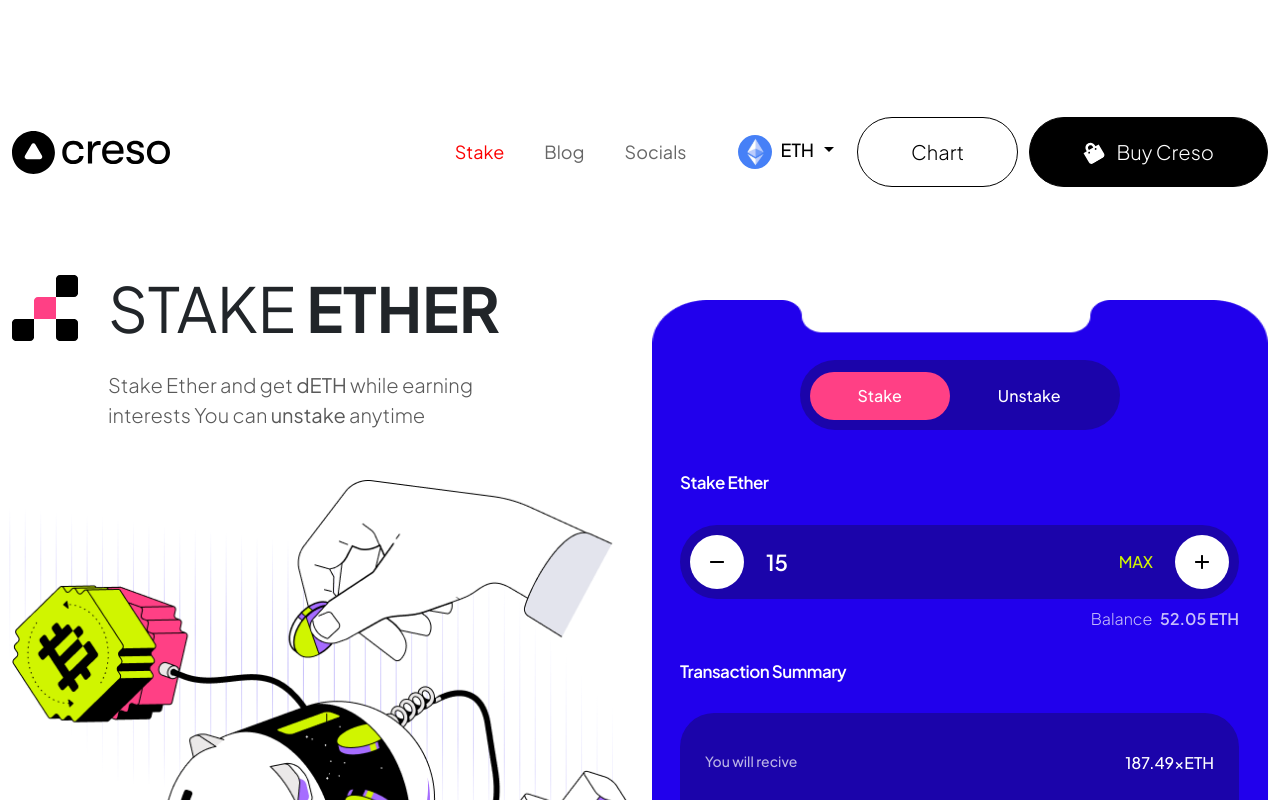
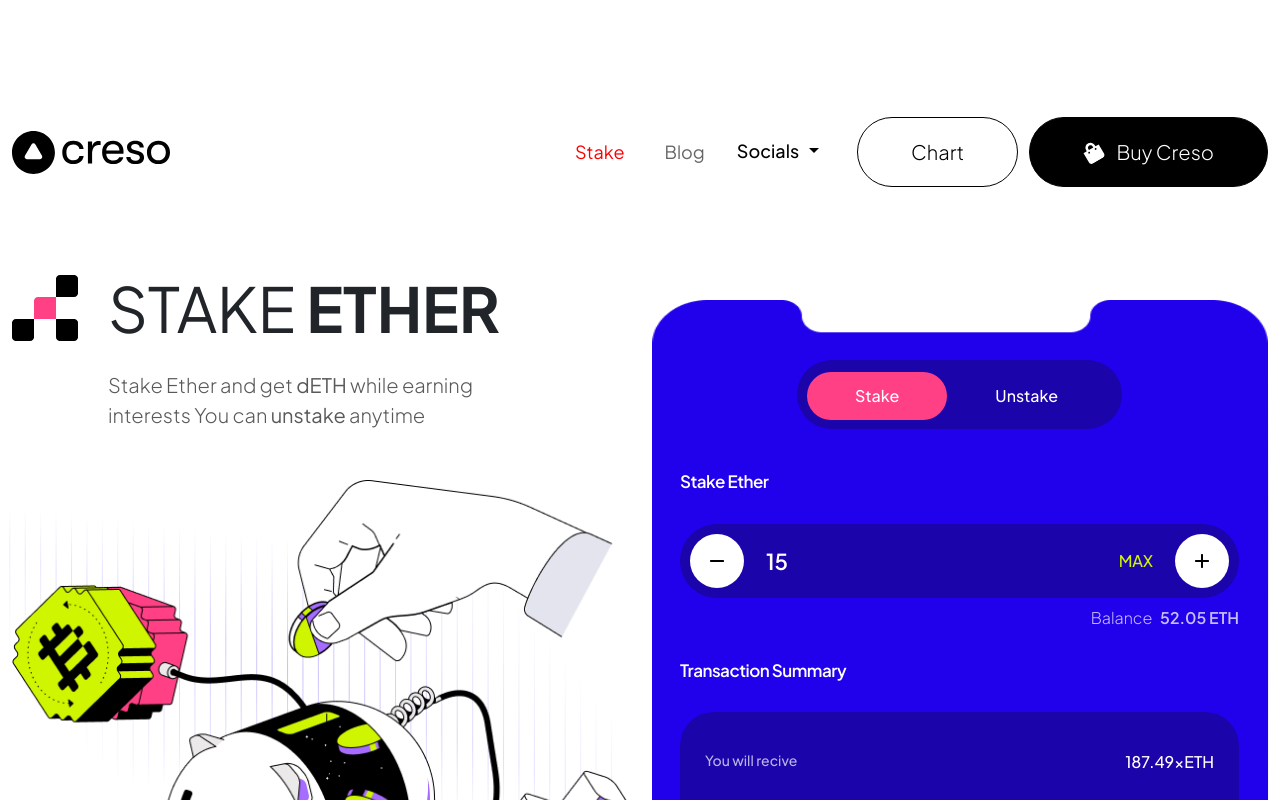
Before and after one commit to imranhwebdev/creso, a React (Vite) app: page /stake in a window 1280 px wide. Shown: the top 800 px of the page. Built offline with nearby package versions, Linux system fonts and the light colour scheme.

Commit message:
finaldone

```diff
--- a/src/App.jsx
+++ b/src/App.jsx
@@ -2,6 +2,7 @@
 import { BrowserRouter, Route, Routes } from 'react-router-dom'
 import HomePage from './Pages/HomePage.jsx';
 import StakePage from './Pages/StakePage.jsx';
+import NotFound from './Pages/NotFound.jsx';
 function App() {
   return (
     <>
@@ -9,6 +10,7 @@
       <Routes>
         <Route path='/' element={<HomePage/>} />
         <Route path='/stake' element={<StakePage/>} />
+        <Route path='*' element={<NotFound/>} />
       </Routes>
     </BrowserRouter>
     </>
--- a/src/assets/scss/_base.scss
+++ b/src/assets/scss/_base.scss
@@ -12,11 +12,12 @@
 }
 
 ::-webkit-scrollbar-thumb {
-    background: $primary;
+    background: #2100EC;
     border-radius: 20px;
+    border-radius: 0px 0px 20px 20px;
 }
 div::-webkit-scrollbar-thumb {
-    background: $primary;
+    background: #2100EC;
 }
 
 body {
--- a/src/assets/scss/_main.scss
+++ b/src/assets/scss/_main.scss
@@ -911,24 +911,21 @@
             background-position: top left;
             z-index: -1;
         }
-        & .stake__switch{
-            max-width: 320px;
+        & .nav-tabs{
+            max-width: 325px;
             border-radius: 36.653px;
             background: #1B04AA;
             padding: 10px;
             margin: 0 auto;
             margin-bottom: 40px;
             padding-top: 12px;
+            border:0;
             @include sm{
                 margin-bottom: 24px;
                 max-width: 230px;
             }
-            ul{
-                @include sm{
-                    display: flex;
-                    justify-content: space-between;
-                }
             li{
+               button{
                 display: inline-block;
                 color: $white;
                 font-size: 16px;
@@ -936,22 +933,26 @@
                 line-height: 150%;
                 cursor: pointer;
                 padding: 12px 48px;
+                border:0;
+                border-radius: 43.872px;
                 @include sm{
                     font-size: 12px;
                     width: 100px;
                     padding: 12px 0;
                     text-align: center;
                 }
+               }
 
             }
-                li.active{
+            li{
+                button.active{
                     border-radius: 43.872px;
                     background: #FF4085;
+                }
             }
             li:hover{
                 border-radius: 43.872px;
                 background: #FF4085;
-                }
             }
         }
         .stake__box_title{
@@ -997,7 +998,7 @@
                     }
                 }
                 figure:hover{
-                    background: rgba(255, 255, 255, 0.50);
+                    background: rgba(255, 255, 255, 0.81);
                 }
                 span{
                     color: $white;
@@ -1036,7 +1037,7 @@
                     }
                 }
                 figure:hover{
-                    background: rgba(255, 255, 255, 0.50);
+                    background: rgba(255, 255, 255, 0.81);
                 }
 
                 span{
--- a/src/components/Header.jsx
+++ b/src/components/Header.jsx
@@ -4,7 +4,6 @@
 import Navbar from 'react-bootstrap/Navbar';
 import Button from 'react-bootstrap/Button';
 import logo from '../assets/img/site-logo.svg'
-import { Link, animateScroll as scroll} from 'react-scroll';
 import {FaShoppingBag} from "react-icons/fa";
 import Dropdown from 'react-bootstrap/Dropdown';
 import Humbergere from '../assets/img/humberger.svg'
@@ -12,7 +11,7 @@
 import Twitter from '../assets/img/twitter.svg'
 import Telegram from '../assets/img/telegram.svg'
 import Discord from '../assets/img/descord.svg'
-import avater from '../assets/img/menu__popup_avater.png'
+// import avater from '../assets/img/menu__popup_avater.png'
 import { NavLink } from 'react-router-dom';
 
 export default function Header(){
@@ -21,30 +20,38 @@
         setIsMobile(!isMobile);}
 
     const [activeSocial, setActiveSocial] = useState({
-        title:'ETH',
-        img:Eth
+        title:'Socials',
     });
     const [socialList, setSocialList] = useState([
         {
-            title:'ETH',
-            img: Eth
-        },
-        {
             title:'Twitter',
-            img:Twitter
+            img:Twitter,
+            url:'/twitter.com'
         },
         {
             title:'Telegram',
-            img:Telegram
+            img:Telegram,
+            url:'/telegram.com',
         },
         {
             title:'Discord',
-            img:Discord
+            img:Discord,
+            url:'/discord.com',
         },
     ]);
     const changeSocial = (e) => {
         setActiveSocial(e)
     }
+
+    const [socialShow, setClassName] = useState('');
+    const socialHandleClick = () => {
+        if (socialShow === '') {
+        setClassName('show_social');
+        } else {
+        setClassName('');
+        }
+    };
+
     return(
         <header className="heading">
             <Navbar collapseOnSelect expand="lg">
@@ -59,13 +66,26 @@
                     </div>
                     <Navbar.Collapse id="responsive-navbar-nav">
                         <Nav className="ms-auto">
-                            <NavLink to="/stake">Stake</NavLink>
-                            <NavLink to="/blog">Blog</NavLink>
-                            <NavLink to="/socials">Socials</NavLink>
+                            <li><NavLink to="/stake">Stake</NavLink></li>
+                            <li><NavLink to="/blog">Blog</NavLink></li>
+                            <li>
+                            <Dropdown>
+                                <Dropdown.Toggle>
+                                    {activeSocial.title}
+                                </Dropdown.Toggle>
+                                <Dropdown.Menu className='overflow-hidden'>
+                                    {socialList.map((item, index) => (
+                                        <Dropdown.Item>
+                                            <a href={item.url}><img src={item.img} alt="" /> {item.title}</a>
+                                        </Dropdown.Item>
+                                    ))}
+                                </Dropdown.Menu>
+                            </Dropdown>
+                            </li>
                         </Nav>
                     </Navbar.Collapse>
                     <div className='header-buttons d-flex align-items-center'>
-                            <Dropdown>
+                            {/* <Dropdown>
                                 <Dropdown.Toggle>
                                     <img src={activeSocial.img} alt="" /> {activeSocial.title}
                                 </Dropdown.Toggle>
@@ -76,17 +96,17 @@
                                         </Dropdown.Item>
                                     ))}
                                 </Dropdown.Menu>
-                            </Dropdown>
+                            </Dropdown> */}
                         <a href="/" className='base-btn'>Chart</a>
                         <a href="/" className='base-btn active Buy'><FaShoppingBag /><span> Buy Creso</span></a>
                     </div>
                     {!isMobile ? '' :
                     <div className='menu__popup'>
-                        <figure className='avater'>
+                        {/* <figure className='avater'>
                             <img src={avater} alt="" />
                         </figure>
-                        <p>0xBa9f...273c71D</p>
-                        <Dropdown>
+                        <p>0xBa9f...273c71D</p> */}
+                        {/* <Dropdown>
                             <Dropdown.Toggle>
                                 <img src={activeSocial.img} alt="" /> {activeSocial.title}
                             </Dropdown.Toggle>
@@ -97,16 +117,17 @@
                                     </Dropdown.Item>
                                 ))}
                             </Dropdown.Menu>
-                        </Dropdown>
+                        </Dropdown> */}
+                        <a href="/" className='base-btn'>connect wallet</a>
                         <div className="mobile__menu">
                             <ul>
                                 <li><NavLink to="/stake">Stake</NavLink></li>
                                 <li><NavLink to="/blog">Blog</NavLink></li>
-                                <li><NavLink to="/socials">Socials</NavLink></li>
+                                <li onClick={socialHandleClick}><NavLink>Socials</NavLink></li>
                             </ul>
                         </div>
                         <div className="header__social__icon">
-                            <ul>
+                            <ul className={socialShow}>
                                 <li><a href="/"><img src={Twitter} alt="" /></a></li>
                                 <li><a href="/"><img src={Telegram} alt="" /></a></li>
                                 <li><a href="/"><img src={Discord} alt="" /></a></li>
--- a/src/components/StakeFooter.jsx
+++ b/src/components/StakeFooter.jsx
@@ -11,9 +11,9 @@
                 <Col lg={4}>
                     <div className="footer-menu">
                         <ul>
-                            <li><NavLink to="stake"  spy={true} smooth={true} offset={50} duration={500} >Stake</NavLink></li>
-                            <li><NavLink to="blog" spy={true} smooth={true} offset={50} duration={500} >Blog</NavLink></li>
-                            <li><NavLink to="socials" spy={true} smooth={true} offset={50} duration={500} >Socials</NavLink></li>
+                            <li><NavLink to="/stake" >Stake</NavLink></li>
+                            <li><NavLink to="/blog">Blog</NavLink></li>
+                            <li><NavLink to="/socials">Socials</NavLink></li>
                         </ul>
                     </div>
                 </Col>
--- a/src/components/StakeHero.jsx
+++ b/src/components/StakeHero.jsx
@@ -1,5 +1,5 @@
 import React, { useState } from 'react';
-import { Col, Container, Row } from 'react-bootstrap'
+import { Col, Container, Row, Tabs, Tab  } from 'react-bootstrap'
 import StakeImg1 from '../assets/img/stakehero-img1.png'
 import Stakeheroimg from '../assets/img/stake-left-img.png'
 import Dash from '../assets/img/dash.png'
@@ -11,7 +11,8 @@
     };
     const decrementHandler = () => {
         setCounter((val) => val - 1)
-    }
+    };
+    const [key, setKey] = useState('tab1');
     return (
             <div className="stake__hero">
             <Container>
@@ -34,12 +35,9 @@
                     </Col>
                     <Col lg={6}>
                         <div className="stakehero-right">
-                            <div className="stake__switch">
-                                <ul>
-                                    <li className='active'>Stake</li>
-                                    <li>Unstake</li>
-                                </ul>
-                            </div>
+
+                            <Tabs  activeKey={key} onSelect={(k) => setKey(k)}>
+                                <Tab eventKey="tab1" title="Stake">
                                     <div className="stake__ether">
                                         <h4 className='stake__box_title'>Stake Ether</h4>
                                         <div className="stake__ether_box">
@@ -82,6 +80,53 @@
                                         </div>
                                     </div>
                                     <a href="/" className='stake__eth_btn'>Stake ETH</a>
+                                </Tab>
+                                <Tab eventKey="tab2" title="Unstake">
+                                    <div className="stake__ether">
+                                        <h4 className='stake__box_title'>Stake Ether</h4>
+                                        <div className="stake__ether_box">
+                                                <div className="minus">
+                                                    <figure onClick={decrementHandler}>
+                                                        <img src={Dash} alt="" />
+                                                    </figure>
+                                                    <span>{counter}</span>
+                                                </div>
+                                                <div className="max">
+                                                    <span className='yellow'>MAX</span>
+                                                    <figure onClick={incrementHandler}>
+                                                        <img src={Plus} alt="" />
+                                                    </figure>
+                                                </div>
+                                        </div>
+                                        <div className="balance text-end mt-2">
+                                            <p>Balance <span>52.05 ETH</span></p>
+                                        </div>
+                                    </div>
+                                    <div className="transection__summary">
+                                        <h4 className='stake__box_title'>Transaction Summary</h4>
+                                        <div className="transection__box">
+                                            <div className="sigle-item">
+                                                <p>You will recive</p>
+                                                <span>187.49xETH</span>
+                                            </div>
+                                            <div className="sigle-item">
+                                                <p>Average return</p>
+                                                <span className='yellow'>5.07% APR</span>
+                                            </div>
+                                            <div className="sigle-item">
+                                                <p>Transaction fee</p>
+                                                <span>0.0036ETH ($5.50USD)</span>
+                                            </div>
+                                            <div className="sigle-item">
+                                                <p>Reward fee</p>
+                                                <span>7%</span>
+                                            </div>
+                                        </div>
+                                    </div>
+                                    <a href="/" className='stake__eth_btn'>Stake ETH</a>
+                                </Tab>
+                            </Tabs>
+
                         </div>
                     </Col>
                 </Row>
```
Also changed, not shown: src/Pages/NotFound.jsx (added, +15 -0 lines), src/assets/scss/_header.scss (+29 -4 lines), src/components/NotFound.jsx (added, +11 -0 lines). Lines whose indentation alone changed are shown as unchanged.
